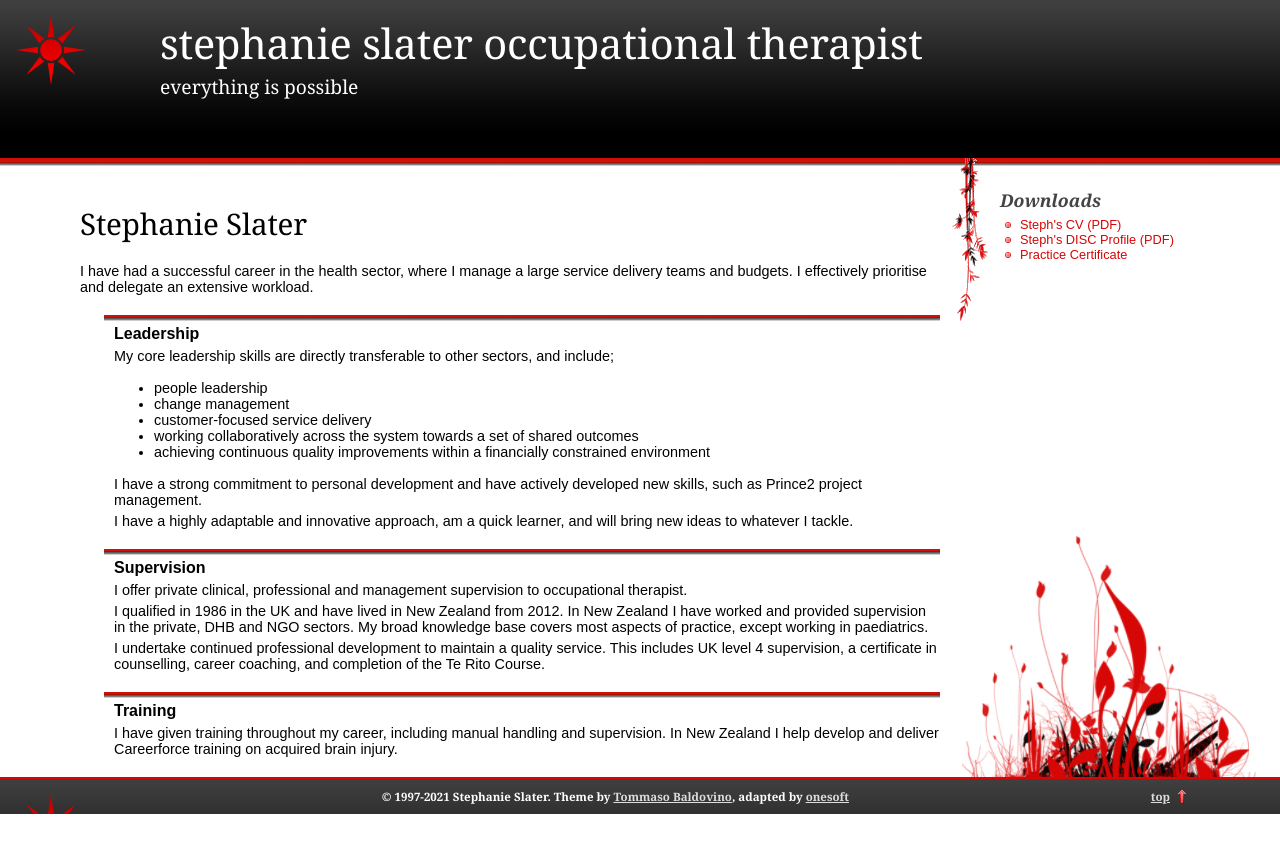
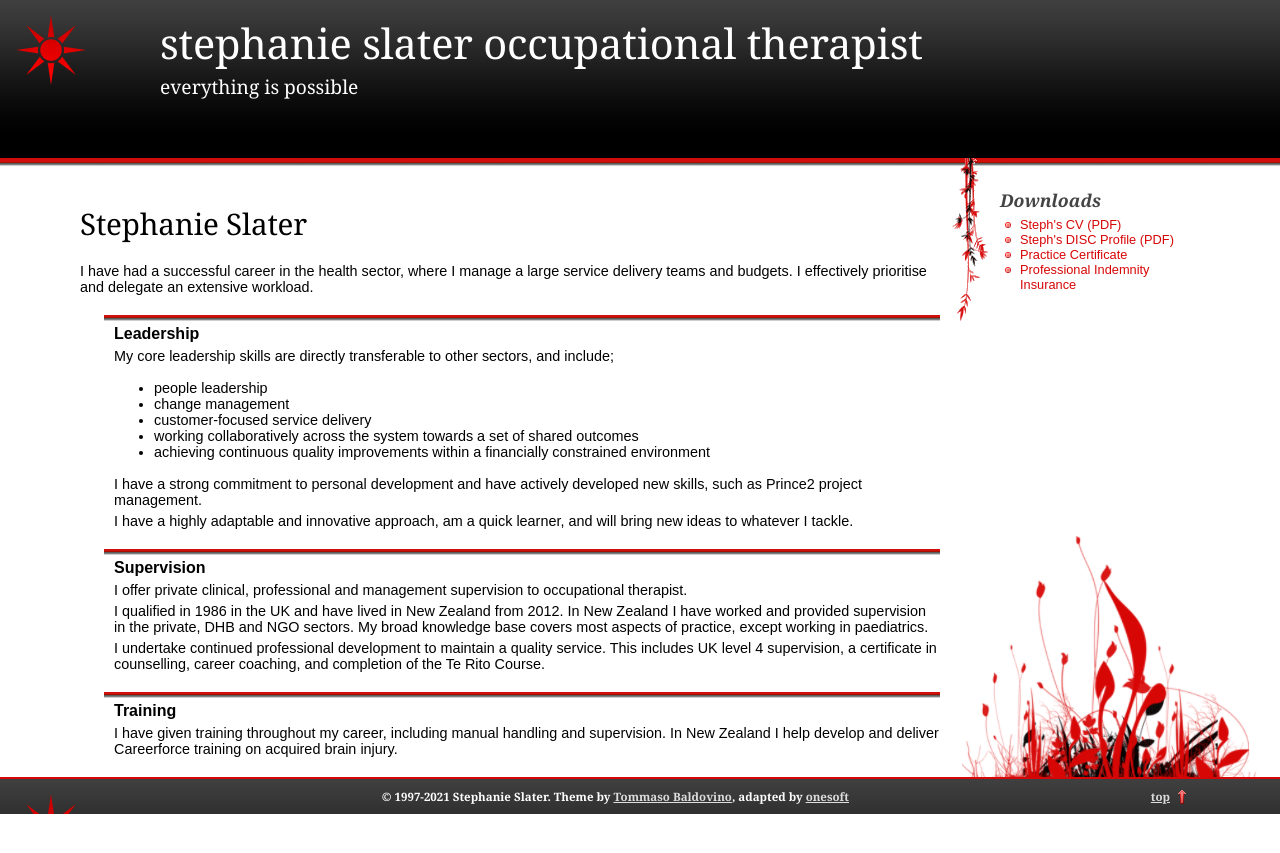
Before and after one commit to stephslater/stephslater.github.io, a Jekyll site: the page index.html, which Jekyll copies as it is, in a window 1280 px wide. Shown: the top 853 px of the page. Built offline with Jekyll 4.4.1, drawn with Linux system fonts in a browser that asks for light colours.

Commit message:
added professional indemnity insurance

```diff
--- a/index.html
+++ b/index.html
@@ -77,6 +77,7 @@
                                     <li><a href="downloads/CV Stephanie Slater.pdf">Steph's CV (PDF)</a></li>
                                     <li><a href="downloads/StephanieSlaterDISC.pdf">Steph's DISC Profile (PDF)<span></span></a></li>
                                     <li><a href="downloads/practicecertificate2021.pdf">Practice Certificate</a></li>
+                                    <li><a href="downloads/professional-insurance-2021.pdf">Professional Indemnity Insurance</a></li>
                                 </ul>
                             </div>
                 </div>
```
Also changed, not shown: 1 other file.
